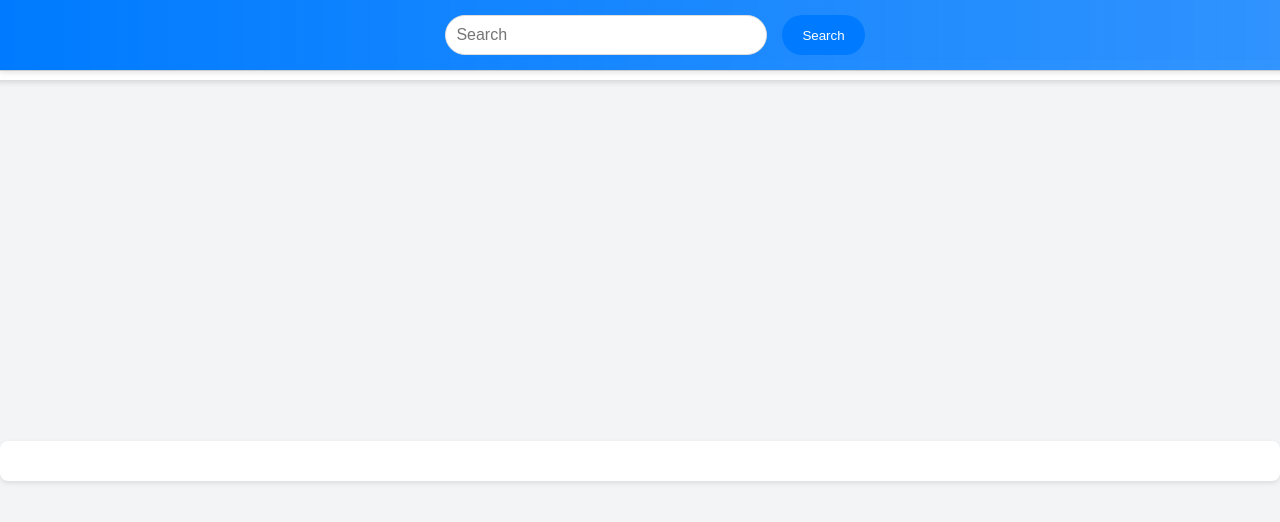
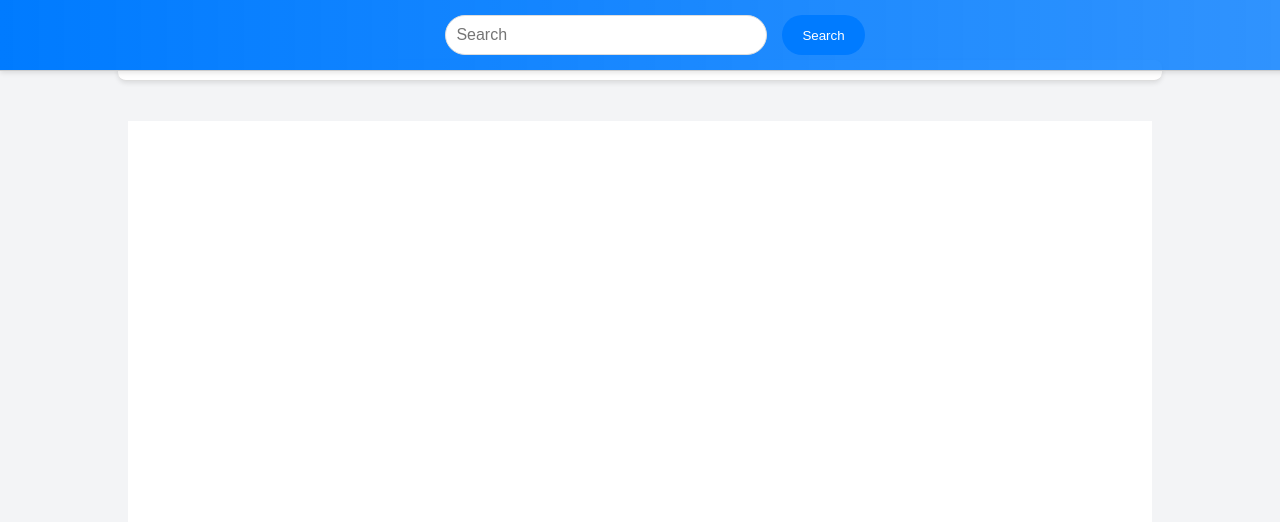
Before and after one commit to ff6f8d68/gitcdn, a plain HTML site: page cdn/index.html in a window 1280 px wide. Drawn offline with Linux system fonts and the light colour scheme.

Commit message:
Update index.html

```diff
--- a/cdn/index.html
+++ b/cdn/index.html
@@ -12,7 +12,7 @@
     <style id="inlineCustomCss"></style>
     <link rel="stylesheet" href="" id="externalCustomCss">
 
-    <!-- File Icons Library -->
+    <!-- Font Awesome for Icons -->
     <link rel="stylesheet" href="https://cdnjs.cloudflare.com/ajax/libs/font-awesome/6.0.0-beta3/css/all.min.css">
 
     <style>
@@ -101,7 +101,8 @@
             border-bottom: 1px solid #ddd;
             border-radius: 8px;
             font-size: 14px;
-            width: 100%;
+            width: 80%;
+            max-width: 1200px;
             text-align: center;
             box-shadow: 0 2px 5px rgba(0, 0, 0, 0.1);
         }
@@ -123,19 +124,21 @@
             justify-content: center;
             align-items: center;
             flex: 1;
-            width: 100%;
+            width: 80%;
+            max-width: 1200px;
             margin-top: 20px;
             overflow: hidden;
             position: relative;
         }
 
         #contentContainer {
-            flex: 1;
             padding: 20px;
             background-color: #ffffff;
             border-radius: 8px;
             box-shadow: 0 2px 5px rgba(0, 0, 0, 0.1);
             overflow-y: auto;
+            width: 100%;
+            height: 100%;
             max-height: calc(100vh - 120px); /* Adjust for navbar and breadcrumb */
         }
 
@@ -169,12 +172,12 @@
         #fileViewer {
             display: none; /* Hidden by default */
             width: 80%;
-            height: calc(100vh - 80px); /* Adjust height considering the navbar and some margin */
+            height: calc(100vh - 120px); /* Adjust height considering the navbar and some margin */
             margin-top: 20px;
             border-radius: 8px;
             overflow: hidden;
             position: absolute;
-            top: 100px; /* Adjust for navbar and spacing */
+            top: 120px; /* Adjust for navbar and spacing */
             left: 10%;
             background-color: #ffffff;
             box-shadow: 0 2px 10px rgba(0, 0, 0, 0.2);
```
